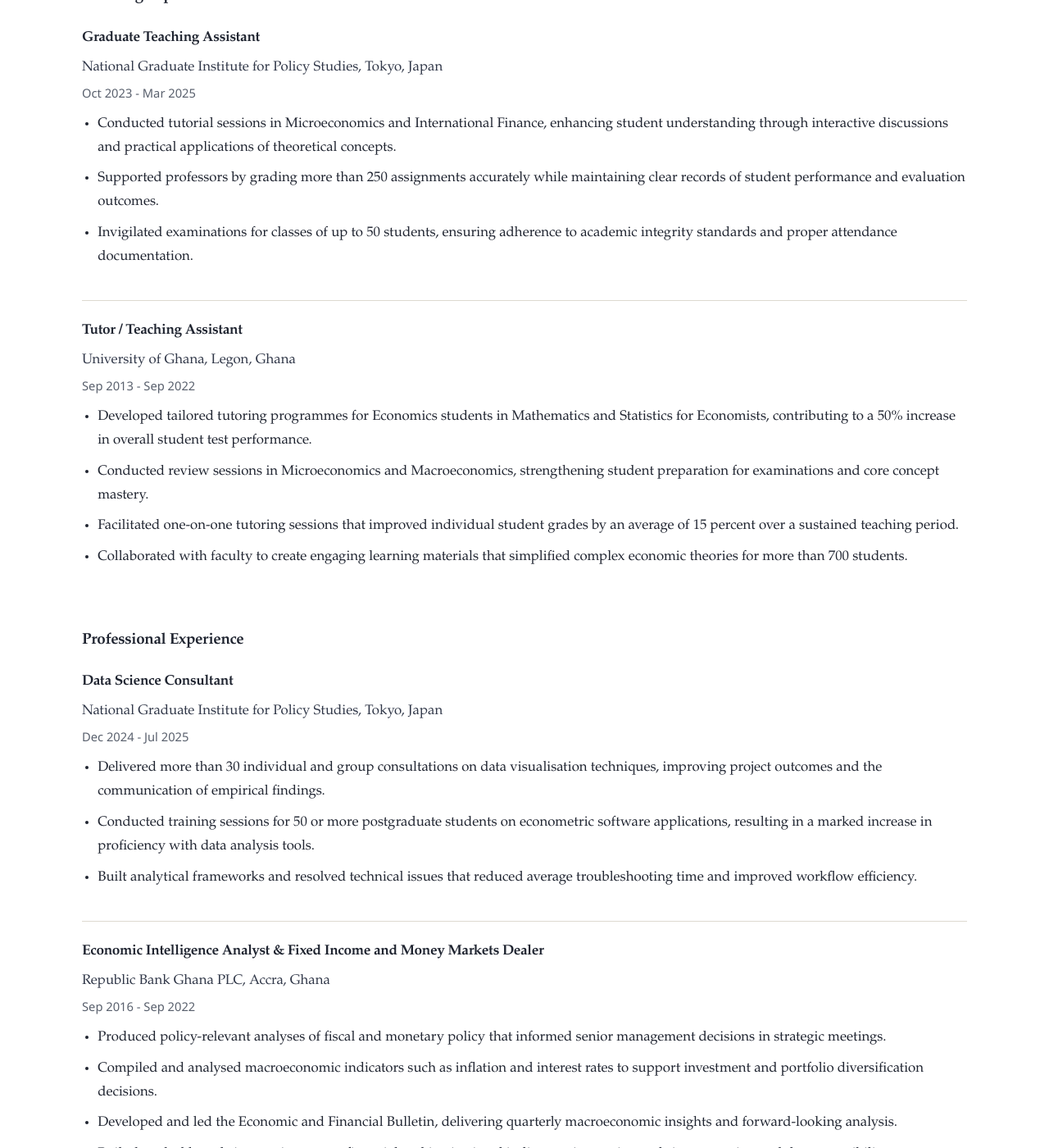
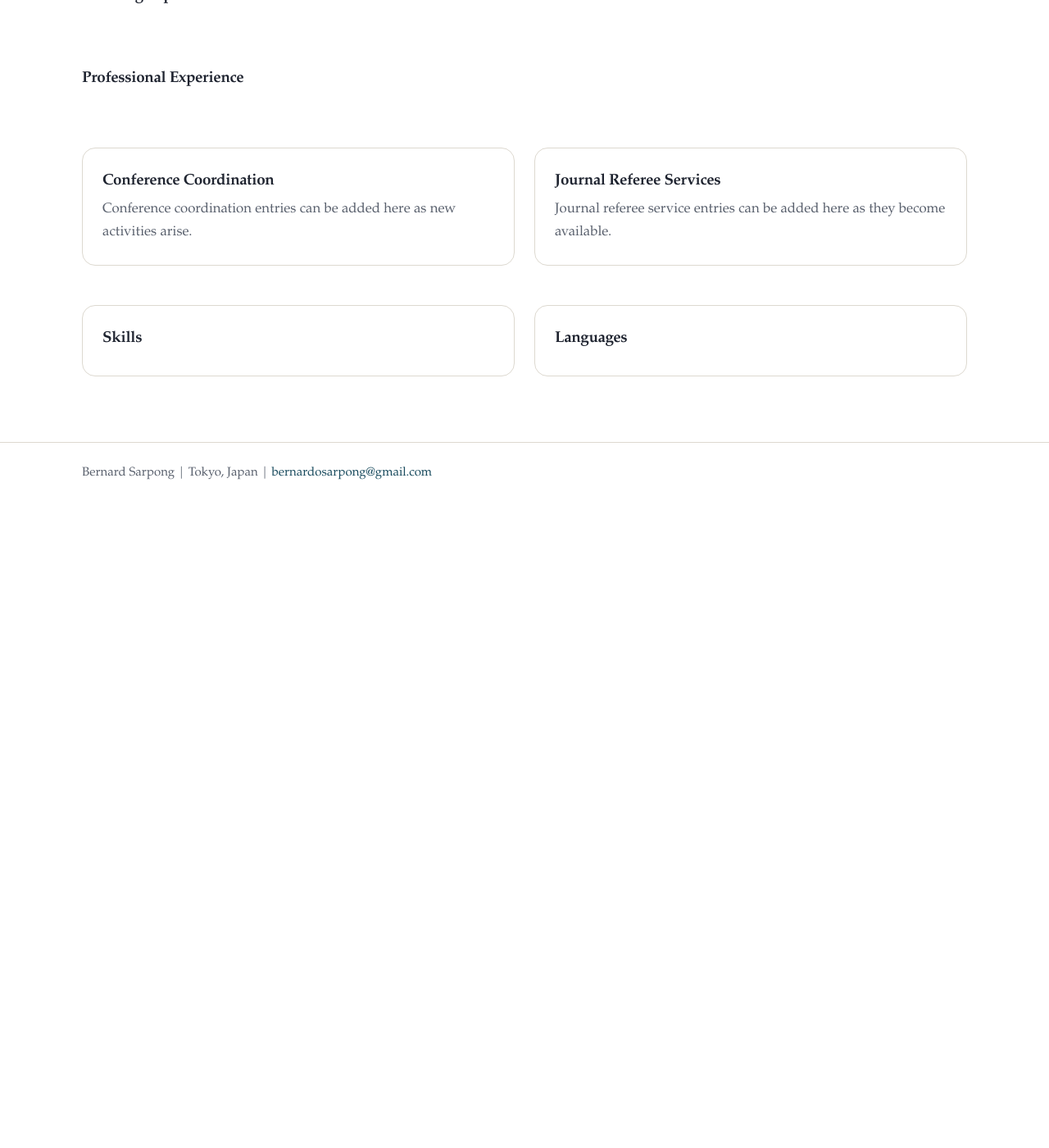
Before and after one commit to bernardksarpong/bernardksarpong.github.io, a Jekyll site: the page built from experience.html, in a window 1280 px wide and 1400 px high, scrolled down 499 px. Shown: the whole window at 82% size. Built offline with Jekyll 4.4.1, drawn with Linux system fonts in a browser that asks for light colours; after the commit the page ends 1129 px from its top, so only the background shows below that; some of the changed text lies outside the part shown.

Commit message:
Update experience content via site editor

```diff
--- a/_data/experience.yml
+++ b/_data/experience.yml
@@ -1,82 +1,6 @@
-teaching_experience:
-  - role: Graduate Teaching Assistant
-    institution: National Graduate Institute for Policy Studies
-    location: Tokyo, Japan
-    dates: Oct 2023 - Mar 2025
-    highlights:
-      - Conducted tutorial sessions in Microeconomics and International Finance, enhancing student understanding through interactive discussions and practical applications of theoretical concepts.
-      - Supported professors by grading more than 250 assignments accurately while maintaining clear records of student performance and evaluation outcomes.
-      - Invigilated examinations for classes of up to 50 students, ensuring adherence to academic integrity standards and proper attendance documentation.
-  - role: Tutor / Teaching Assistant
-    institution: University of Ghana
-    location: Legon, Ghana
-    dates: Sep 2013 - Sep 2022
-    highlights:
-      - Developed tailored tutoring programmes for Economics students in Mathematics and Statistics for Economists, contributing to a 50% increase in overall student test performance.
-      - Conducted review sessions in Microeconomics and Macroeconomics, strengthening student preparation for examinations and core concept mastery.
-      - Facilitated one-on-one tutoring sessions that improved individual student grades by an average of 15 percent over a sustained teaching period.
-      - Collaborated with faculty to create engaging learning materials that simplified complex economic theories for more than 700 students.
-professional_experience:
-  - role: Data Science Consultant
-    institution: National Graduate Institute for Policy Studies
-    location: Tokyo, Japan
-    dates: Dec 2024 - Jul 2025
-    highlights:
-      - Delivered more than 30 individual and group consultations on data visualisation techniques, improving project outcomes and the communication of empirical findings.
-      - Conducted training sessions for 50 or more postgraduate students on econometric software applications, resulting in a marked increase in proficiency with data analysis tools.
-      - Built analytical frameworks and resolved technical issues that reduced average troubleshooting time and improved workflow efficiency.
-  - role: Economic Intelligence Analyst & Fixed Income and Money Markets Dealer
-    institution: Republic Bank Ghana PLC
-    location: Accra, Ghana
-    dates: Sep 2016 - Sep 2022
-    highlights:
-      - Produced policy-relevant analyses of fiscal and monetary policy that informed senior management decisions in strategic meetings.
-      - Compiled and analysed macroeconomic indicators such as inflation and interest rates to support investment and portfolio diversification decisions.
-      - Developed and led the Economic and Financial Bulletin, delivering quarterly macroeconomic insights and forward-looking analysis.
-      - Built data dashboards integrating macro-financial and institutional indicators, improving real-time reporting and data accessibility.
-      - Conducted market research, demand forecasting, and feasibility analysis in support of expansion strategy and customer acquisition planning.
-      - Managed a fixed-income portfolio exceeding USD 50 million and achieved strong annual returns through data-driven investment decisions.
-conference_coordination:
-  - role: Conference Assistant
-    event: Tokyo ILD
-    institution: National Graduate Institute for Policy Studies
-    dates: Jun 2025
-    highlights:
-      - Assisted with guest registration and distributed event materials.
-      - Guided participants to event venues and provided general information.
-      - Managed timekeeping during sessions and ensured smooth transitions between events.
-      - Responded to attendee enquiries and provided on-site assistance.
-  - role: Conference Assistant
-    event: SEEDEC
-    institution: National Graduate Institute for Policy Studies
-    dates: Sep 2023
-    highlights:
-      - Assisted with preparatory arrangements leading up to the start of the conference.
-      - Enhanced the attendee experience by efficiently managing registration processes.
-      - Coordinated with the lead organiser and presenters to ensure a seamless flow of events.
-      - Improved guest satisfaction by promptly responding to enquiries and providing relevant information.
-journal_referee_services:
-  - Economics Letters, Elsevier, Netherlands
-  - Applied Economics Journal, Taylor & Francis, United Kingdom
-  - International Journal of Social Economics, Emerald, United Kingdom
-  - Journal of Financial Economic Policy, Emerald, United Kingdom
-  - Journal of Economic Studies, Emerald, United Kingdom
-  - The Journal of International Trade & Economic Development, Taylor & Francis, United Kingdom
-  - International Journal of Emerging Markets, Emerald, United Kingdom
-  - Ghanaian Journal of Economics, The African Finance & Economics Consult, South Africa
-skill_groups:
-  - category: Data & Quantitative Analysis
-    details: Business analytics, econometric modelling, forecasting, data mining, and data transformation.
-  - category: Data Visualisation
-    details: Data storytelling, interactive dashboards, choropleth maps, and coefficient plots.
-  - category: Interpretation & Reporting
-    details: Data interpretation, data-to-insight translation, and report writing.
-  - category: Software & Tools
-    details: Stata, Python (beginner), EViews, Microsoft Excel, Microsoft Word, and PowerPoint.
-languages:
-  - name: English
-    level: Fluent
-  - name: Spanish
-    level: CEFR B2
-  - name: French
-    level: CEFR A2
+teaching_experience: []
+professional_experience: []
+conference_coordination: []
+journal_referee_services: []
+skill_groups: []
+languages: []
```
